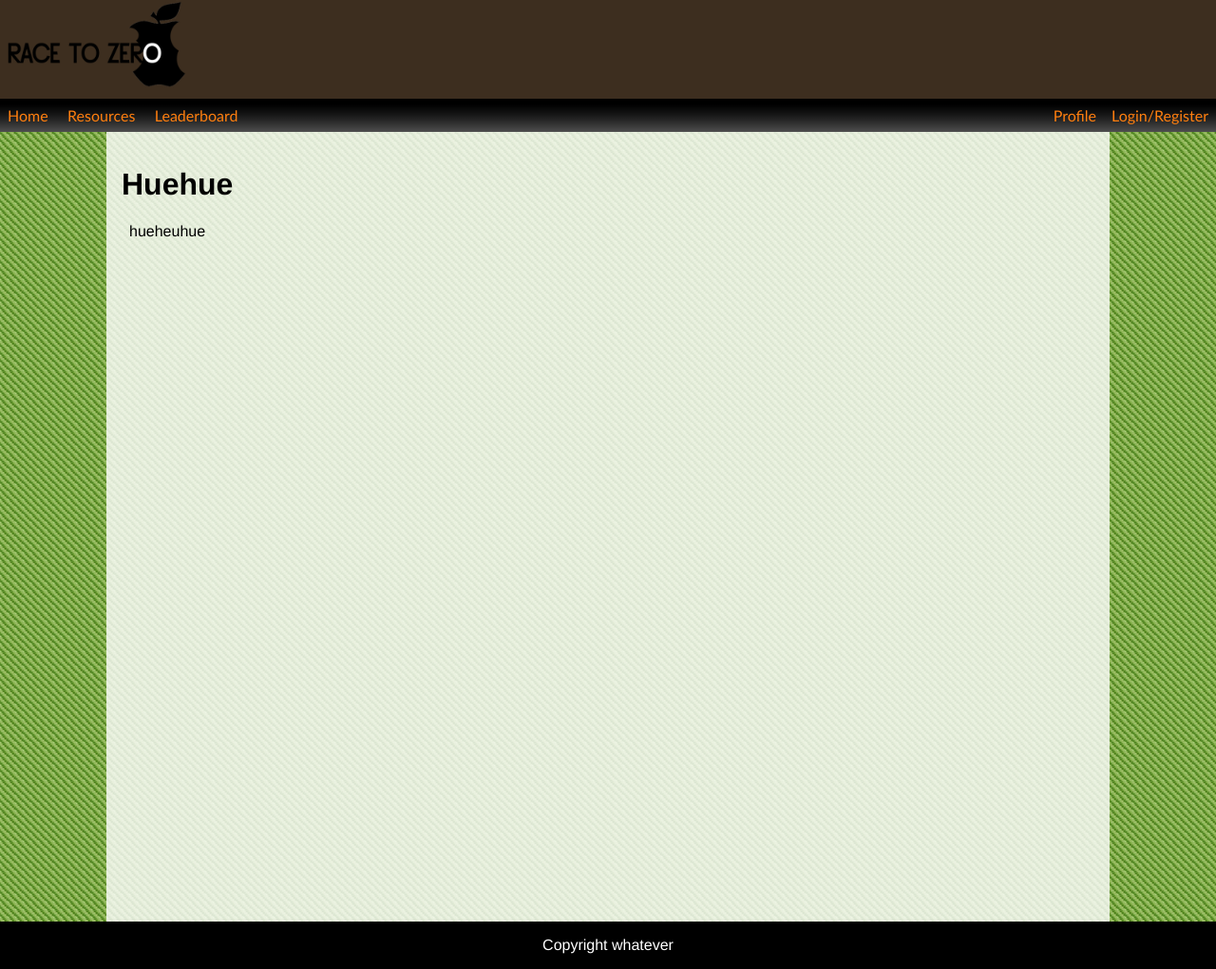
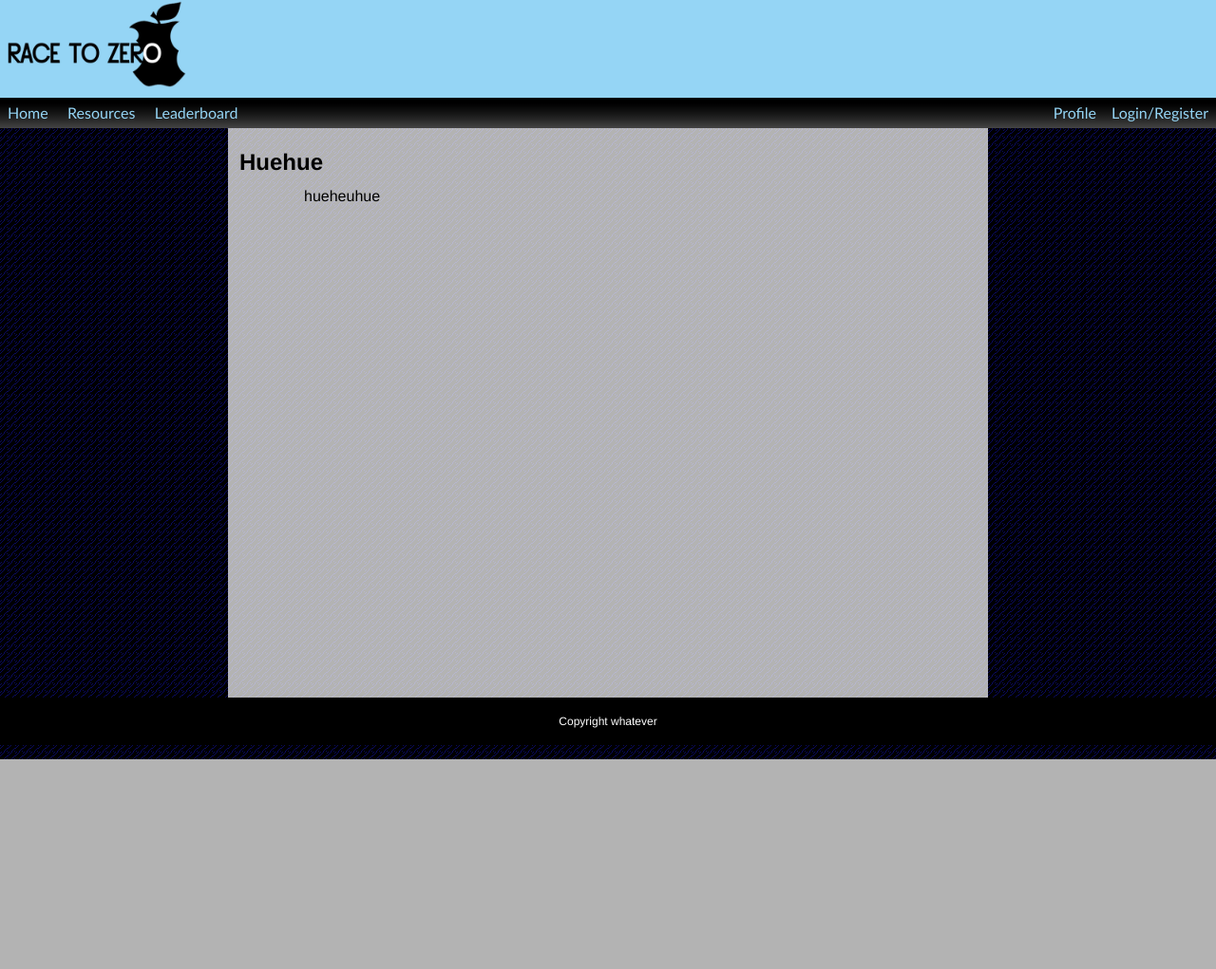
Before and after one commit to paulszefer/RaceToZero, a PHP site: page /template.html in a window 1280 px wide. Shown: the whole page at 95% size. After the commit the page ends 800 px from the top, so only its background shows below. Run offline with PHP 8.4, Linux system fonts and the light colour scheme.

Commit message:
updated color scheme, etc

```diff
--- /dev/null
+++ b/RTZ/css/masterreset.css
@@ -0,0 +1,48 @@
+/* http://meyerweb.com/eric/tools/css/reset/
+   v2.0 | 20110126
+   License: none (public domain)
+*/
+
+html, body, div, span, applet, object, iframe,
+h1, h2, h3, h4, h5, h6, p, blockquote, pre,
+a, abbr, acronym, address, big, cite, code,
+del, dfn, em, img, ins, kbd, q, s, samp,
+small, strike, strong, sub, sup, tt, var,
+b, u, i, center,
+dl, dt, dd, ol, ul, li,
+fieldset, form, label, legend,
+table, caption, tbody, tfoot, thead, tr, th, td,
+article, aside, canvas, details, embed,
+figure, figcaption, footer, header, hgroup,
+menu, nav, output, ruby, section, summary,
+time, mark, audio, video {
+	margin: 0;
+	padding: 0;
+	border: 0;
+	font-size: 100%;
+	font: inherit;
+	vertical-align: baseline;
+}
+/* HTML5 display-role reset for older browsers */
+article, aside, details, figcaption, figure,
+footer, header, hgroup, menu, nav, section {
+	display: block;
+}
+body {
+	line-height: 1;
+}
+ol, ul {
+	list-style: none;
+}
+blockquote, q {
+	quotes: none;
+}
+blockquote:before, blockquote:after,
+q:before, q:after {
+	content: '';
+	content: none;
+}
+table {
+	border-collapse: collapse;
+	border-spacing: 0;
+}
--- a/RTZ/css/template.css
+++ b/RTZ/css/template.css
@@ -9,7 +9,7 @@
 	padding: 0.5em;
 }
 .navlogo{
-	background-color: #3d2e1f;
+	background-color: #95d5f5;/*#3d2e1f;*/
 }
 .navlinks ul{
 	margin:0;
@@ -18,42 +18,58 @@
 .navlinks{
 	background-image: url('../img/navgradient.png');
 }
-.navlinks li:hover{
-	background-color: rgba(92, 255, 51, 0.4);
-}
+
 .navlinks a{
 	text-decoration: none;
-	color: #ff7f0f;
+	color: #95d5f5; /*navlink color*/
+}
+.navlinks a:hover{
+	border-bottom: 4px solid #95d5f5;
 }
 .navbuttonright{
 	float:right;
 }
 /*body shenanigans*/
 body{
-	background-color: grey;
-	background-image: url('../img/backgroundmesh.png');
-	margin:0;
+	background-image: url('../img/bgmesh4.png');
 	font-family: helvetica;
 }
-body p{
-	margin:0.5em;
-}
+
 .contentactual{
 	width:80%;
-	min-height:800px;
-	min-width: ;
+	min-height:600px;
+	max-width: 800px;
 	margin:auto;
-	padding:1em;
-	background-color: rgba(255, 255, 255, 0.8);
+	background-color: rgba(255, 255, 255, 0.7);
+}
+.contentactual h1{
+	padding:0.5em;
+	padding-top: 1em;
+	padding-bottom: 0;
+	font-size: 1.5em;
+	font-weight: bold;
+}
+.contentactual p{
+	margin:auto;
+	text-align: justify;
+	width:80%;
+}
+@media only screen and (max-width: 420px) {
+    .contentactual {
+        width:100%;
+    }
 }
 .footercontent{
 	background-color: black;
 	height:50px;
+	display:table;
+	width:100%;
 }
 .footercontent p{
-	padding-top:1em;
 	margin:0;
 	color: white;
 	text-align: center;
-	text
+	font-size: 0.75em;
+	display:table-cell;
+	vertical-align: middle;
 }
--- a/RTZ/template.html
+++ b/RTZ/template.html
@@ -1,6 +1,7 @@
 <!DOCTYPE html>
 <html lang="en">
 	<head>
+		<link rel="stylesheet" href="css/masterreset.css">
 		<link rel="stylesheet" href="css/template.css">
 
 	</head>
@@ -13,11 +14,11 @@
 				</div>
 				<div class='navlinks'>
 					<ul>
-						<li class='navbuttonleft'><a href='index.html'>Home</a></li>
-						<li class='navbuttonleft'><a href='resource.html'>Resources</a></li>
-						<li class='navbuttonright'><a href='login.html'>Login/Register</a></li>
-						<li class='navbuttonright'><a href='.profilehtml'>Profile</a></li>
-						<li class='navbuttonleft'><a href='leaderboard.html'>Leaderboard</a></li>
+						<a href='index.html'><li class='navbuttonleft'>Home</li></a>
+						<a href='resource.html'><li class='navbuttonleft'>Resources</li></a>
+						<a href='login.html'><li class='navbuttonright'>Login/Register</li></a>
+						<a href='.profilehtml'><li class='navbuttonright'>Profile</li></a>
+						<a href='leaderboard.html'><li class='navbuttonleft'>Leaderboard</li></a>
 					</ul>
 				</div>
 			</div>
@@ -25,6 +26,7 @@
 		<div id='content'>
 			<div class='contentactual'>
 				<h1>Huehue</h1>
+				<br>
 				<p>hueheuhue</p>
 			</div>
 		</div>
```
Also changed, not shown: RTZ/img/bgmesh.png (added), RTZ/img/bgmesh2.png (added), RTZ/img/bgmesh3.png (added), RTZ/img/bgmesh4.png (added), RTZ/img/metal+texture+pattern+13.jpg (added).
